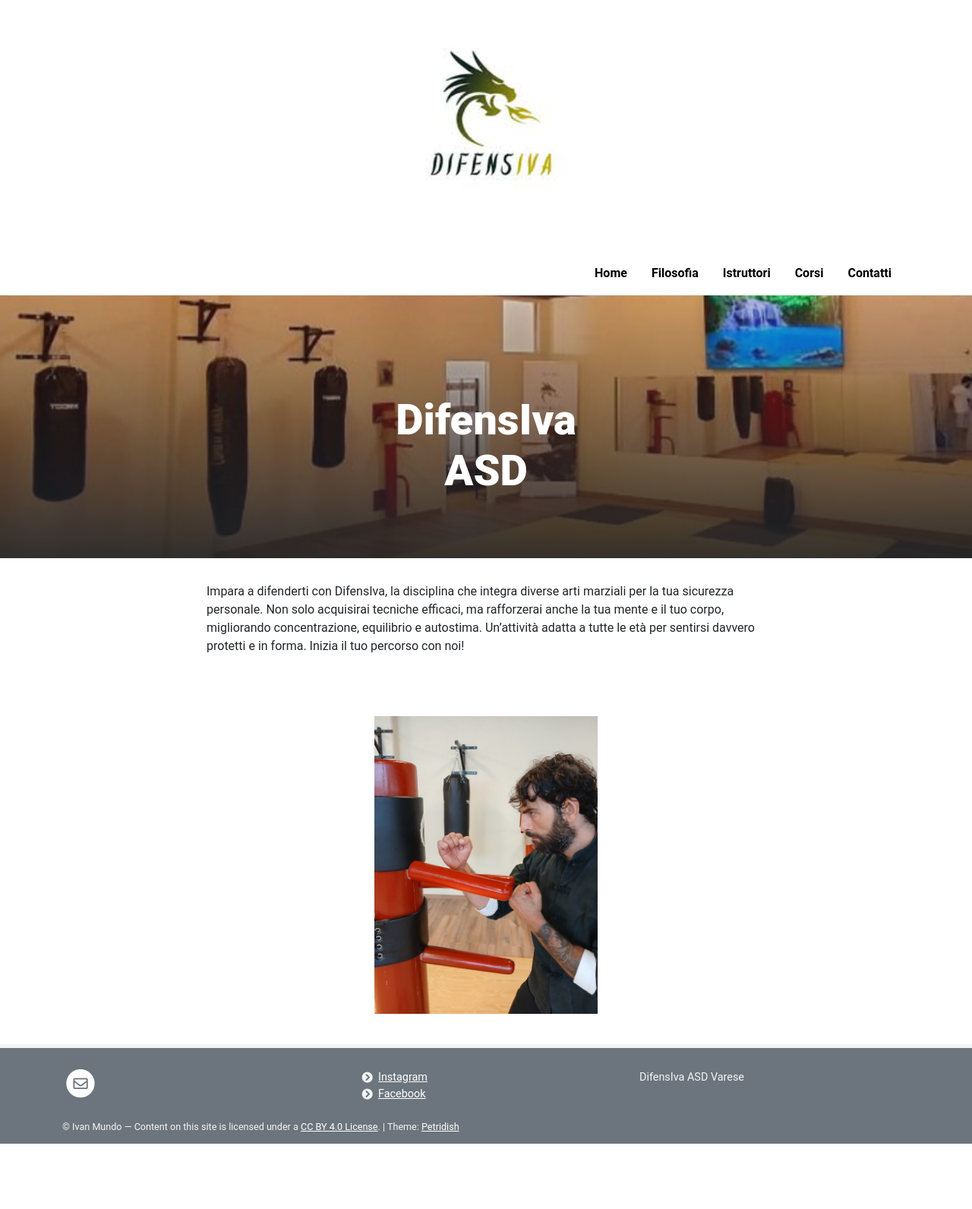
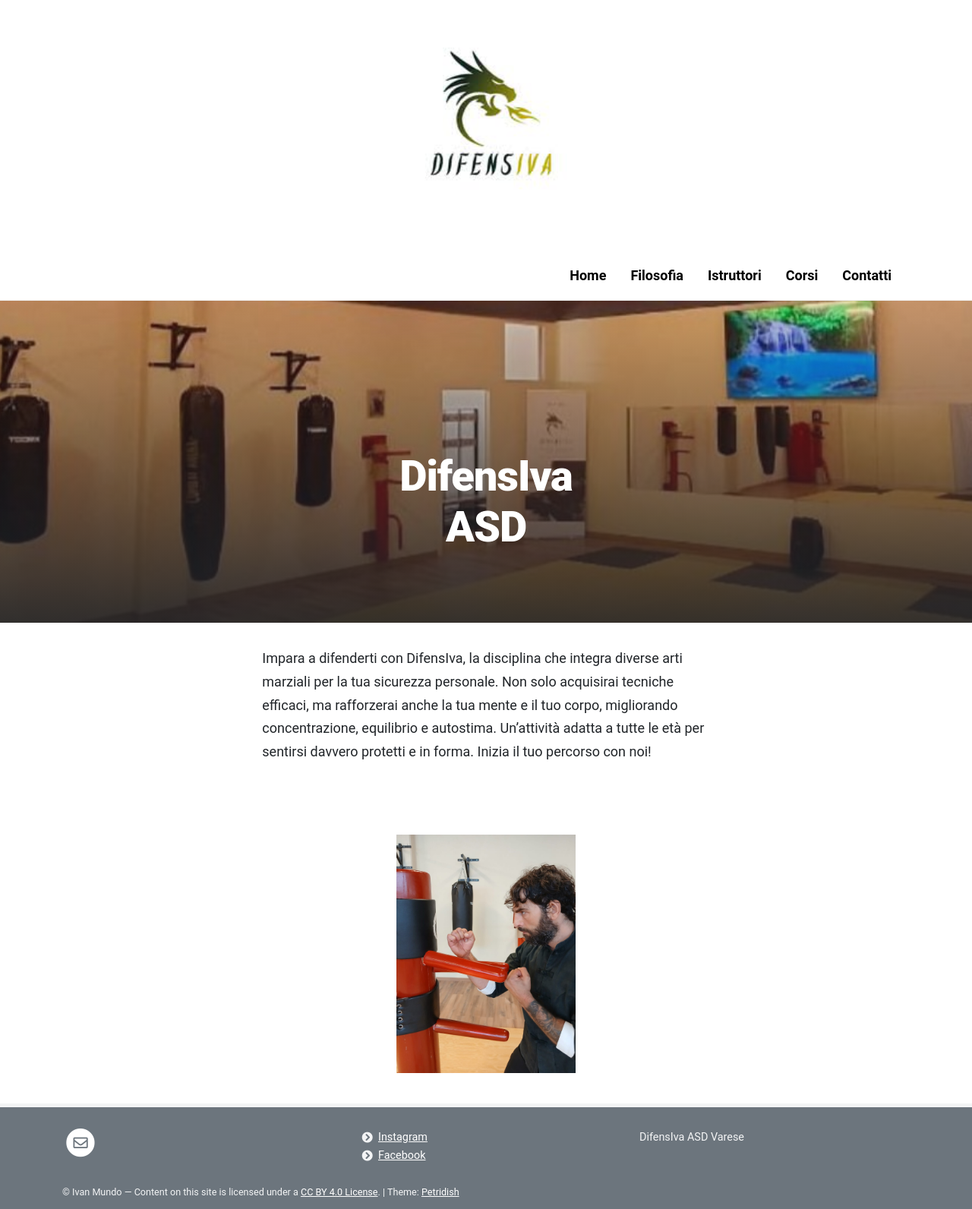
Before and after one commit to difensiva-varese/difensiva, a Jekyll site: the page built from pages/home.md, in a window 1280 px wide. Shown: the whole page at 76% size. Built offline with Jekyll 4.4.1, drawn with Linux system fonts in a browser that asks for light colours; before the commit the page ends 1506 px from its top, so only the background shows below that.

Commit message:
custom scss

```diff
--- /dev/null
+++ b/assets/theme/css/_custom.scss
@@ -0,0 +1,18 @@
+/* Miglioramento tipografia */
+
+body {
+  font-size: 18px;
+  line-height: 1.7;
+}
+
+main .container,
+.page-content {
+  max-width: 920px;
+}
+
+h1, h2, h3 {
+  line-height: 1.2;
+  letter-spacing: -0.02em;
+  margin-top: 1.2em;
+  margin-bottom: 0.5em;
+}
--- a/assets/theme/css/main.scss
+++ b/assets/theme/css/main.scss
@@ -77,3 +77,4 @@ $custom_rounded: "{{ site.rounded_corners }}";
   font-weight: bold;
   margin-right: 1rem;
 }
+@import "custom";
```
Also changed, not shown: 7 other files.
